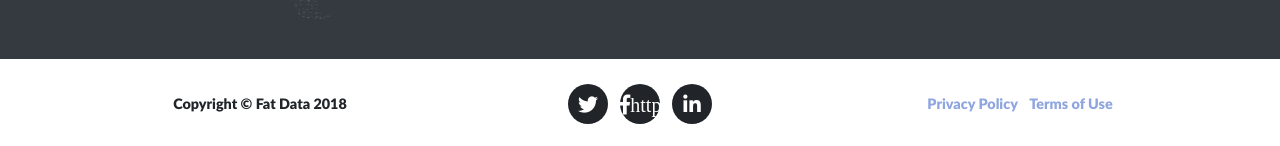
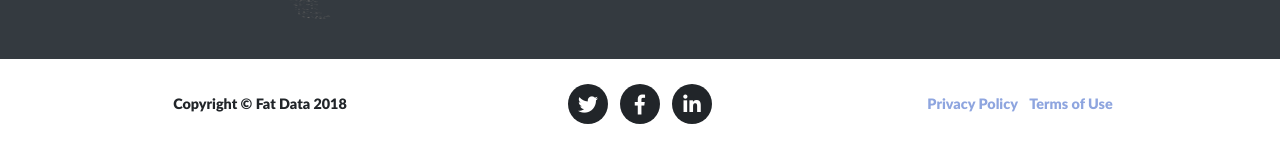
Before and after one commit to Mark-to-market/Mark-to-market.github.io, a Jekyll site: the page built from index.md, in a window 1280 px wide and 900 px high, scrolled down 3350 px. Shown: the part 751-897 px from the top of the window. Built offline with Jekyll 4.4.1, drawn with Linux system fonts in a browser that asks for light colours; nearby versions of some CDN libraries.

Commit message:
Fix email/img/bio h-card@Homepage

```diff
--- a/_includes/footer.html
+++ b/_includes/footer.html
@@ -13,8 +13,8 @@
                 </a>
               </li>
               <li class="list-inline-item">
-                <a href="#" rel="me">
-                  <i class="fab fa-facebook-f">https://twitter.com/fat_gr</i>
+                <a href="https://twitter.com/fat_gr" rel="me">
+                  <i class="fab fa-facebook-f"></i>
                 </a>
               </li>
               <li class="list-inline-item">
```
